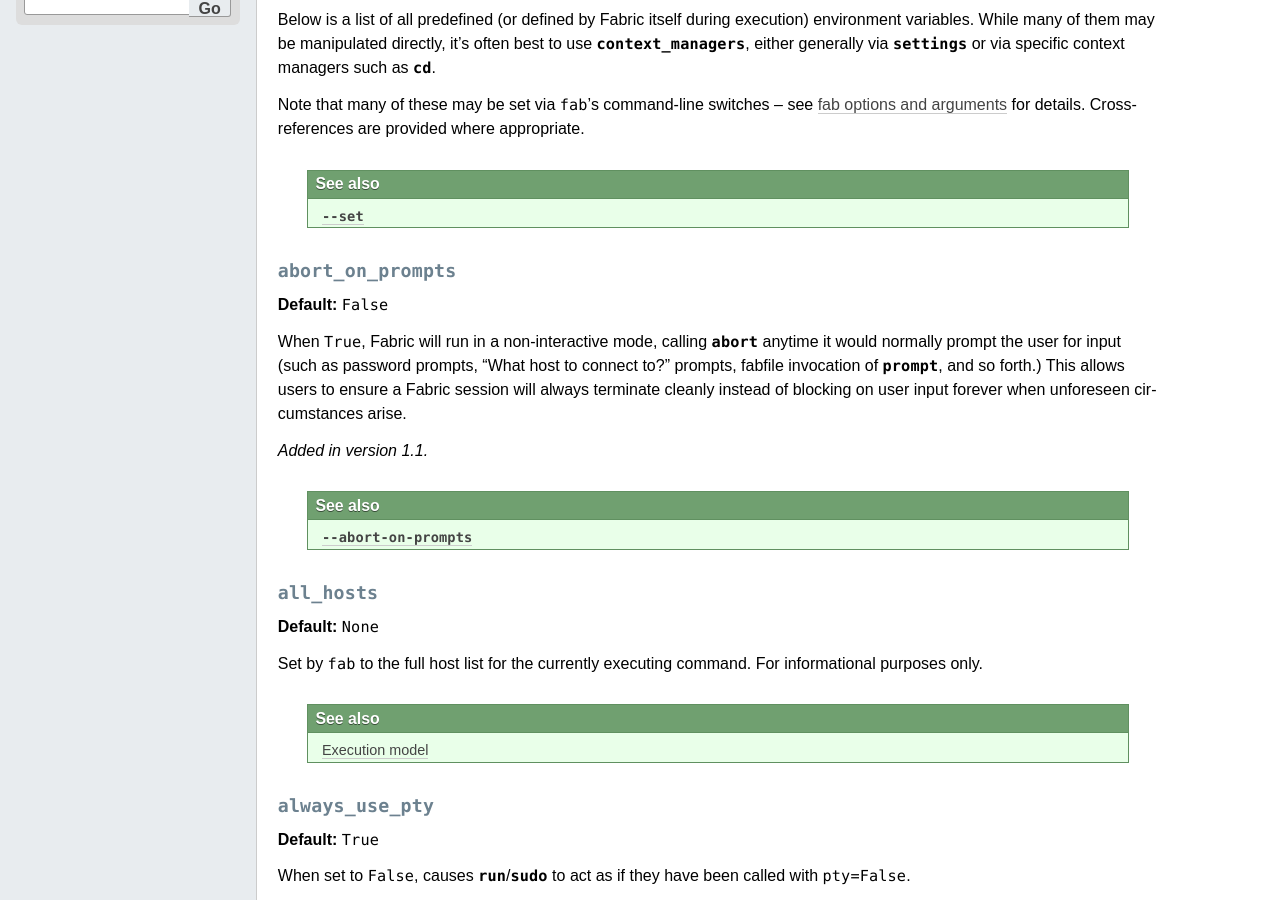
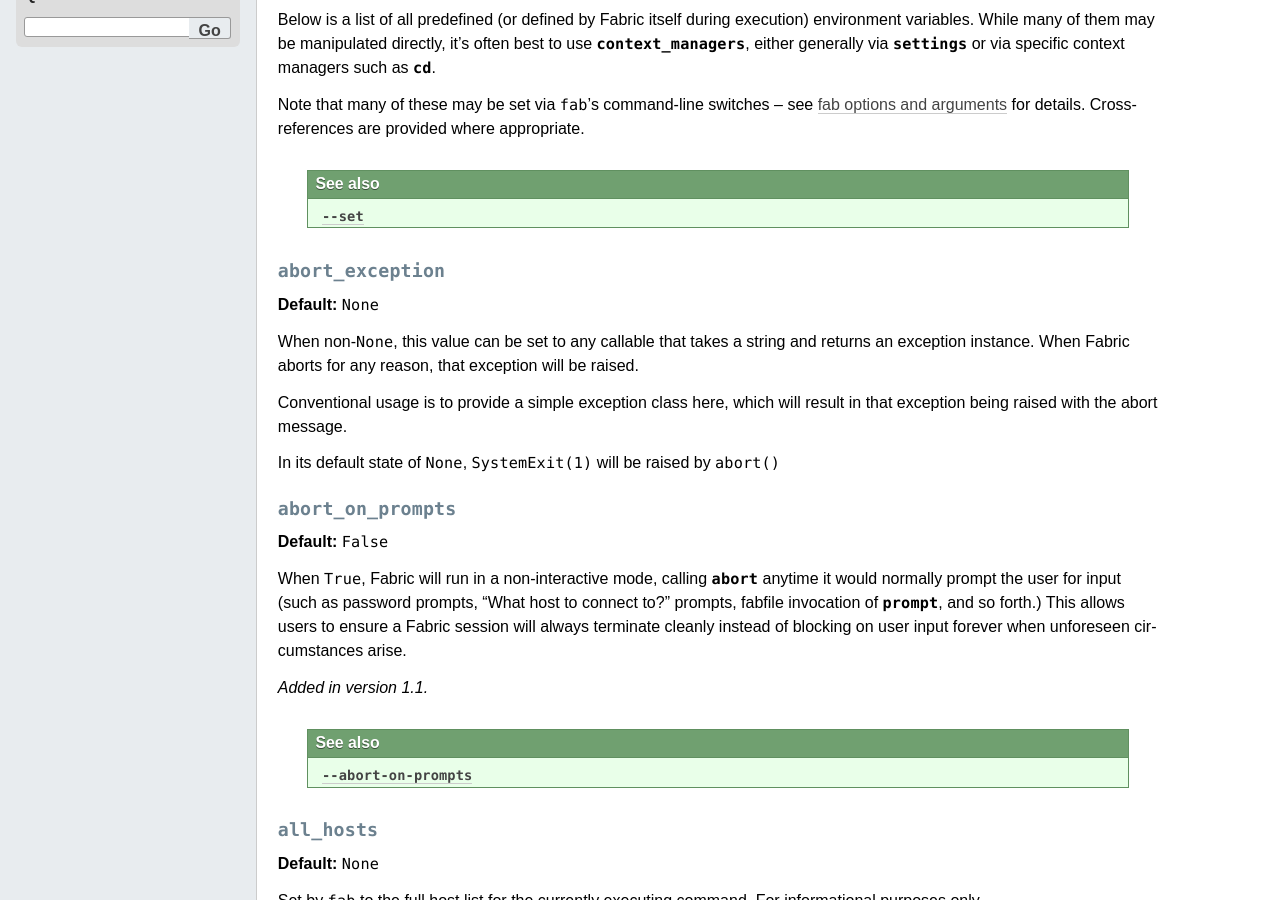
Before and after one commit to fabric/fabric, a Sphinx documentation site: the page built from docs/usage/env.rst, in a window 1280 px wide and 900 px high, scrolled down 1698 px. Built offline with Sphinx 7.4.7, drawn with Linux system fonts in a browser that asks for light colours; the version number could not be read and is left out.

Commit message:
Document the abort_exception env_var

```diff
--- a/docs/usage/env.rst
+++ b/docs/usage/env.rst
@@ -105,6 +105,23 @@ Note that many of these may be set via ``fab``'s command-line switches -- see
 :doc:`fab` for details. Cross-references are provided where appropriate.
 
 .. seealso:: :option:`--set`
+
+.. _abort-exception:
+
+``abort_exception``
+-------------------
+
+**Default:** ``None``
+
+When non-``None``, this value can be set to any callable that takes a
+string and returns an exception instance. When Fabric aborts for any
+reason, that exception will be raised.
+
+Conventional usage is to provide a simple exception class here, which
+will result in that exception being raised with the abort message.
+
+In its default state of ``None``, ``SystemExit(1)`` will be raised by
+``abort()``
 
 .. _abort-on-prompts:
 
```
